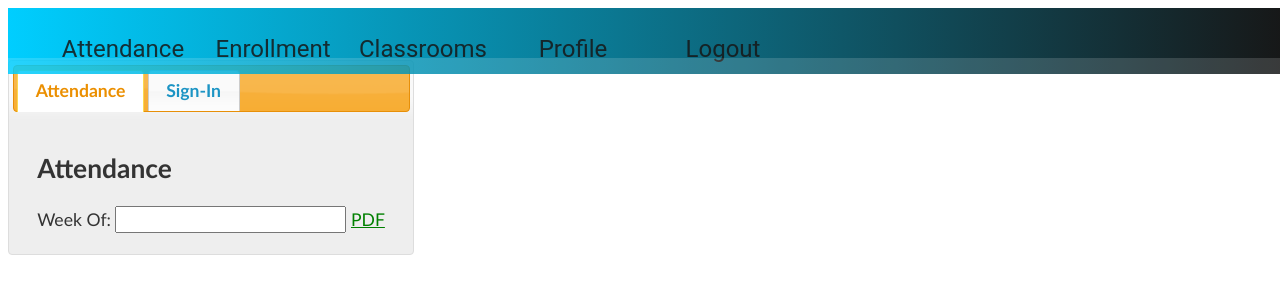
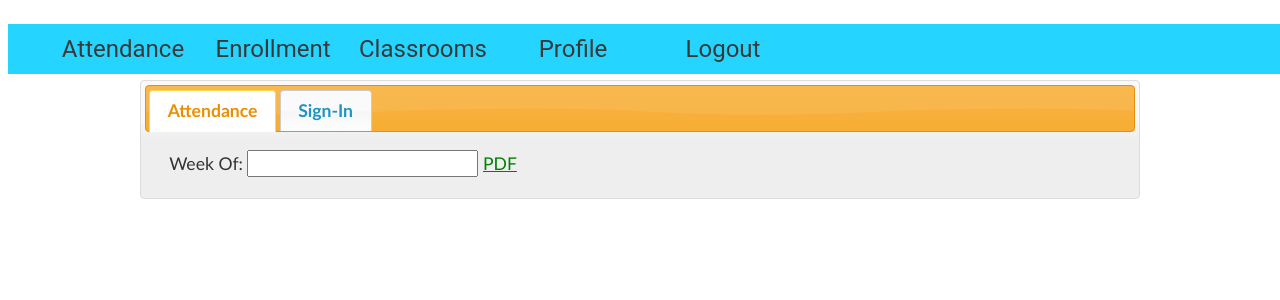
Before and after one commit to sbehnfeldt/attend, a PHP site: template src/templates/attendance.html.twig in a window 1280 px wide. Shown: the top 300 px of the page. Run offline with PHP 8.4, Linux system fonts and the light colour scheme; the template is opened without the code that fills it, so the values that code supplies are empty; some libraries are stand-ins or nearby versions.

Commit message:
Position and size main container.
Normally, a child div with display "block" expands horizontally to fill the width of its parent.  A child with position "absolute" behaves differently: if its width value is not set explicitly, it expands to contain its content.  Also, margin "auto" does not center horizontally

```diff
--- a/src/public/css/attend.css
+++ b/src/public/css/attend.css
@@ -15,9 +15,23 @@ body {
     font-family: 'Roboto', sans-serif;
 }
 
+
+/* There is a lot going on here. */
 main.container {
-    position: absolute;
-    top: var(--hamburger-height);
+    position: absolute; /* Removed from normal flow; so space allotted for it. Positioned relative to closest positioned ancestor. */
+
+    /* Width of an element with Position "absolute" does not seem to expand to its parent's width;
+    * rather, it seems to expand to the width of its own content.  Setting the width seems to require
+    * specifying both the "left" and "right" properties.
+    */
+    left: 0;
+    right: 0;
+    max-width: 1000px;
+    top: calc(var(--hamburger-height) + 20px);
+
+    /* Margin "auto" does not, by itself, center elements with position "absolute".  Left and right properties must also be set*/
+    margin: 0 auto;
+
     z-index: -1;
 }
 
--- a/src/public/css/menu.css
+++ b/src/public/css/menu.css
@@ -16,7 +16,7 @@ nav.main {
     flex-direction: column;
 
     /* Styling */
-    background-image: linear-gradient(90deg, var(--primary), var(--secondary));
+    /*background-image: linear-gradient(90deg, var(--primary), var(--secondary));*/
 }
 
 /* Checkbox toggles the main menu on and off */
@@ -153,8 +153,8 @@ nav.main ul.main-menu.nav-menu {
     width: 100%;
 
     /* Background */
-    background-color: var(--secondary);
-    background-image: linear-gradient(90deg, var(--primary), var(--secondary));
+    background-color: var(--primary);
+    /*background-image: linear-gradient(90deg, var(--primary), var(--secondary));*/
 }
 
 
--- a/src/templates/attendance.html.twig
+++ b/src/templates/attendance.html.twig
@@ -29,7 +29,6 @@
         <section id="attendance-tab">
 
             <header class="page-header">
-                <h2>Attendance</h2>
                 <div class="controls">
                     Week Of: <input type="text" name="week-of" value="{{ weekOf.format( 'm/d/Y') }}"/>
                     <a class="pdf" id="pdf-attendance" href="pdf.php?attendance&week={{ weekOf.format( 'm/d/Y') }}"
--- a/src/templates/classrooms.html.twig
+++ b/src/templates/classrooms.html.twig
@@ -9,8 +9,6 @@
 
 
 {% block main %}
-    <h1>Classrooms</h1>
-
     <div id="tabs">
         <ul>
             <li><a href="#classrooms-tab">Classrooms</a></li>
@@ -18,7 +16,6 @@
         </ul>
 
         <section id="classrooms-tab">
-            <h2>Classrooms</h2>
             <table class="display compact">
                 <thead>
                 <tr>
--- a/src/templates/enrollment.html.twig
+++ b/src/templates/enrollment.html.twig
@@ -9,15 +9,12 @@
 
 
 {% block main %}
-    <h1>Enrollment</h1>
-
     <div id="tabs">
         <ul>
             <li><a href="#enrollment-tab">Enrollment</a></li>
         </ul>
 
         <section id="enrollment-tab">
-            <h2>Enrollment</h2>
             <table class="enrollment-table display compact strip">
                 <thead>
                 <tr>
--- a/src/templates/index.html.twig
+++ b/src/templates/index.html.twig
@@ -18,7 +18,6 @@
 {% endblock %}
 
 {% block main %}
-
     <div id="tabs">
         <ul>
             <li><a href="#attendance-tab">Attendance</a></li>
@@ -29,7 +28,6 @@
         <section id="attendance-tab">
 
             <header class="page-header">
-                <h2>Attendance</h2>
                 <div class="controls">
                     Week Of: <input type="text" name="week-of"/>
                     <a class="pdf" id="pdf-attendance" href="pdf.php?attendance" target="_blank">PDF</a>
```
